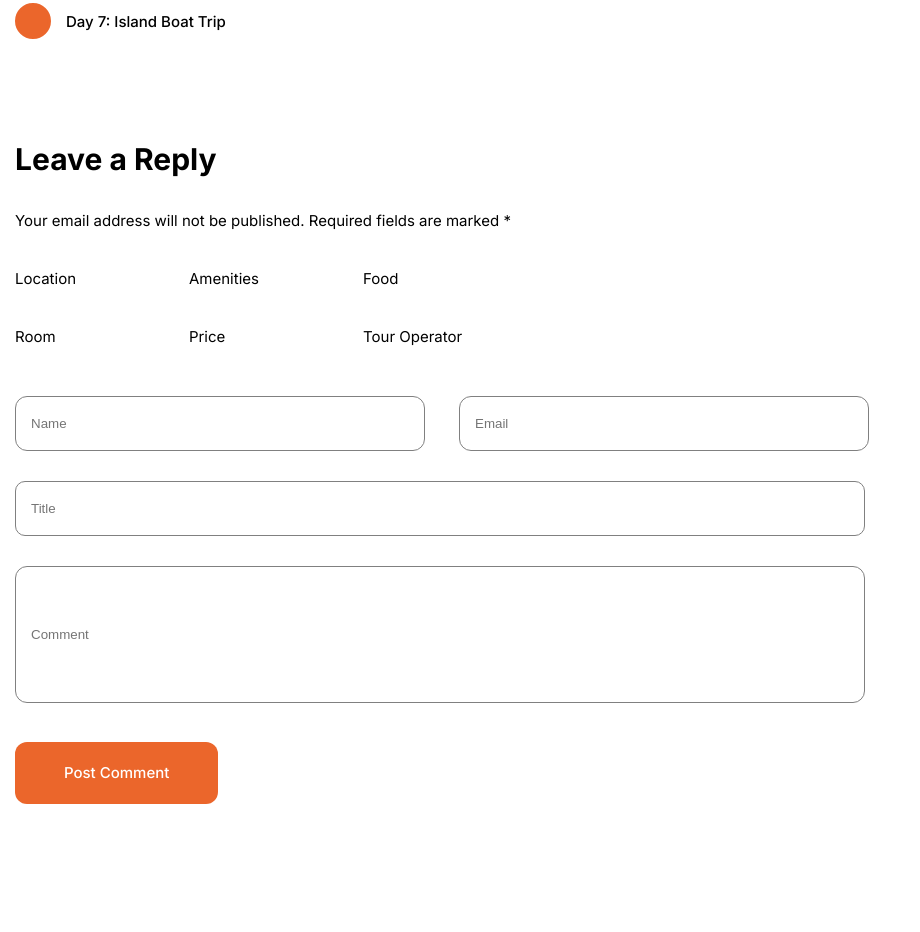
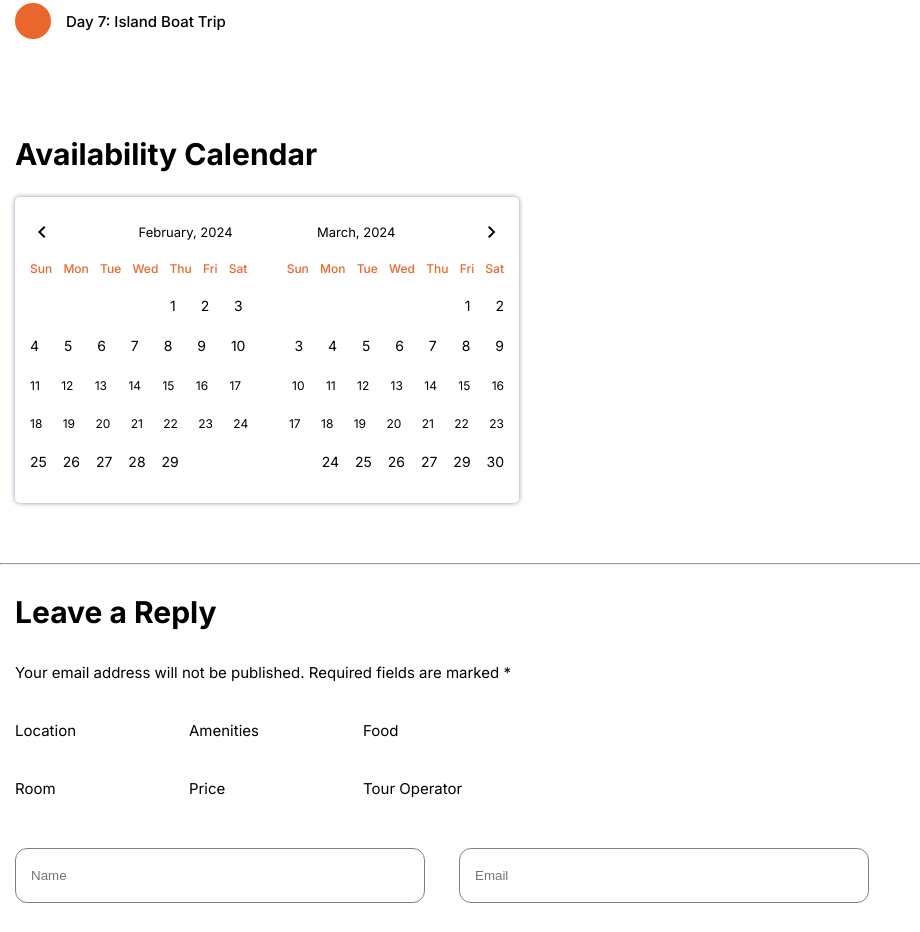
Before and after one commit to AdityaSingh-byte/CW-Project, a plain HTML site: page Figma/index.html in a window 1280 px wide. Shown: the part 1911-2843 px from the top of the page, without its empty margins (0-920 px from the left). Drawn offline with nearby package versions, Linux system fonts and the light colour scheme; a web font is replaced by a local one.

Commit message:
added-calender

```diff
--- a/Figma/index.html
+++ b/Figma/index.html
@@ -10,6 +10,10 @@
     <link
       href="https://fonts.googleapis.com/css2?family=Inter:wght@100..900&display=swap"
       rel="stylesheet"
+    />
+    <link
+      rel="stylesheet"
+      href="https://fonts.googleapis.com/css2?family=Material+Symbols+Outlined:opsz,wght,FILL,GRAD@24,400,0,0"
     />
   </head>
   <body>
@@ -255,6 +259,50 @@
       </div>
     </div>
     <!-- Tour Overview - end - Ritwik -->
+    <!-- Avaulability - Ritwik -start -->
+    <div class="container">
+      <div id="ritwik_available">
+        <h1>Availability Calendar</h1>
+        <div id="ritwik_calender">
+          <div>
+            <span class="material-symbols-outlined"> chevron_left </span>
+
+            <p>February, 2024</p>
+            <p>March, 2024</p>
+
+            <span class="material-symbols-outlined"> chevron_right </span>
+          </div>
+          <div>
+            <p>Sun Mon Tue Wed Thu Fri Sat</p>
+            <p>Sun Mon Tue Wed Thu Fri Sat</p>
+          </div>
+          <div>
+            <div>
+              <p>1 2 3</p>
+              <p>1 2</p>
+            </div>
+            <div>
+              <p>4 5 6 7 8 9 10</p>
+              <p>3 4 5 6 7 8 9</p>
+            </div>
+            <div>
+              <p>11 12 13 14 15 16 17</p>
+              <p>10 11 12 13 14 15 16</p>
+            </div>
+            <div>
+              <p>18 19 20 21 22 23 24</p>
+              <p>17 18 19 20 21 22 23</p>
+            </div>
+            <div>
+              <p>25 26 27 28 29</p>
+              <p>24 25 26 27 29 30</p>
+            </div>
+          </div>
+        </div>
+      </div>
+      <hr />
+    </div>
+    <!-- Avaulability - Ritwik -end -->
     <!-- leave a reply  -->
     <div id="f_body" class="container">
       <div id="form">
--- a/Figma/style.scss
+++ b/Figma/style.scss
@@ -1008,3 +1008,108 @@ footer {
     }
   }
 }
+
+#ritwik_available {
+  font-family: $inter;
+  width: 880px;
+  height: auto;
+  margin-bottom: 60px;
+
+  > h1 {
+    font-family: Inter;
+    font-size: 30px;
+    font-weight: 700;
+    line-height: 45px;
+    letter-spacing: 0em;
+    text-align: left;
+    margin-left: 15px;
+  }
+  #ritwik_calender {
+    width: 504px;
+    height: 305.25px;
+    box-shadow: 0px 0px 5px 0px #8798ad;
+    margin-left: 15px;
+    border-radius: 5px;
+    padding: 22px 15px 22px 15px;
+    box-sizing: border-box;
+    > div:nth-child(1) {
+      display: flex;
+      justify-content: space-between;
+      align-items: center;
+      > p {
+        font-family: Inter;
+        font-size: 13px;
+        font-weight: 400;
+        line-height: 26px;
+        margin: 0px;
+      }
+    }
+
+    > div:nth-child(2) {
+      display: flex;
+      justify-content: space-between;
+      > p {
+        font-family: Inter;
+        font-size: 12px;
+        font-weight: 500;
+        line-height: 24px;
+        letter-spacing: 0em;
+        text-align: center;
+        word-spacing: 8px;
+        color: #eb662b;
+      }
+    }
+
+    > div:nth-child(3) {
+      > div {
+        display: flex;
+        justify-content: space-between;
+        > p {
+          margin-top: 0px;
+          font-family: Inter;
+          font-size: 14px;
+          font-weight: 400;
+          line-height: 26px;
+          letter-spacing: 0em;
+          text-align: center;
+          word-spacing: 21px;
+        }
+      }
+
+      div:nth-child(1) {
+        margin-left: 140px;
+      }
+
+      div:nth-child(3) {
+        > p {
+          font-family: Inter;
+          font-size: 12px;
+          font-weight: 400;
+          line-height: 26px;
+          letter-spacing: 0em;
+          text-align: center;
+          word-spacing: 18px;
+        }
+      }
+
+      div:nth-child(4) {
+        > p {
+          font-family: Inter;
+          font-size: 12px;
+          font-weight: 400;
+          line-height: 26px;
+          letter-spacing: 0em;
+          text-align: center;
+          word-spacing: 17px;
+        }
+      }
+
+      div:nth-child(5) {
+        > p {
+          text-align: center;
+          word-spacing: 12px;
+        }
+      }
+    }
+  }
+}
```
Also changed, not shown: Figma/style.css, 1 other file.
